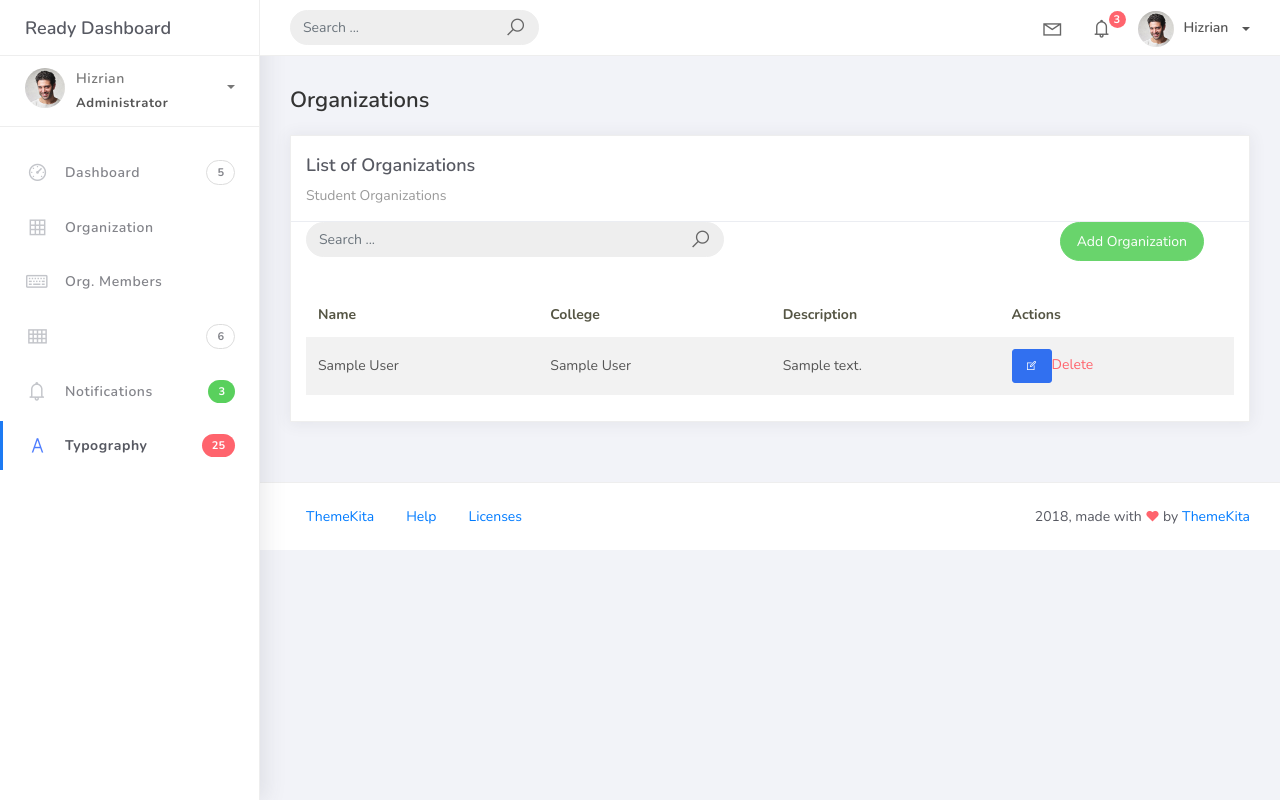
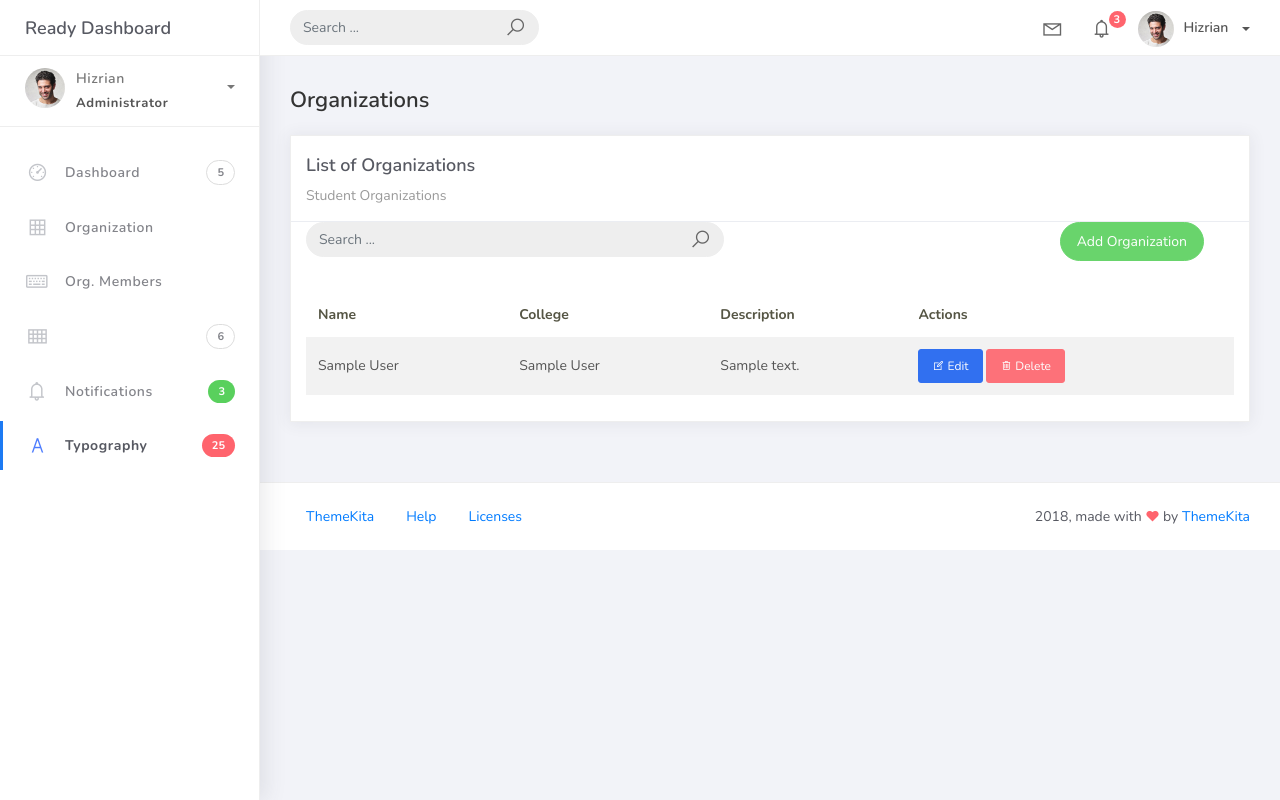
Before and after one commit to acesuus/PSUSphere, a Django app: page /organization_list/ in a window 1280 px wide. Run offline with Django 5.2, Linux system fonts and the light colour scheme; tables that the repository leaves empty hold one stand-in row (values such as "Sample post"); some libraries are stand-ins or nearby versions.

Commit message:
fixed delete btn

```diff
--- a/projectsite/studentorg/urls.py
+++ b/projectsite/studentorg/urls.py
@@ -8,5 +8,5 @@ urlpatterns = [
     path('organization_list/', OrganizationList.as_view(), name='organization-list'),
     path('organization_list/add', OrganizationCreateView.as_view(), name='organization-add'),  # Added trailing slash
     path('organization_list/<pk>',OrganizationUpdateView.as_view(), name='organization-update'),
-    path('organization_list/<pk>/delete', OrganizationDeleteView.as_view(), name='organization- delete'),
+    path('organization_list/<pk>/delete', OrganizationDeleteView.as_view(), name='organization-delete'),
 ]
--- a/projectsite/templates/org_list.html
+++ b/projectsite/templates/org_list.html
@@ -50,9 +50,10 @@
                   <td>{{ organization.description }}</td>
                   <td>
                     <a href="{% url 'organization-update' organization.pk %}" class="btn btn-primary btn-sm">
-                        <i class="la la-edit"></i>
-                        <a href="organization_list/{{ object.id }}/delete" class="text-danger">Delete
-                        </a>
+                      <i class="la la-edit"></i> Edit
+                    </a>
+                    <a href="{% url 'organization-delete' organization.pk %}" class="btn btn-danger btn-sm">
+                      <i class="la la-trash"></i> Delete
                     </a>
                   </td>
                 </tr>
```
